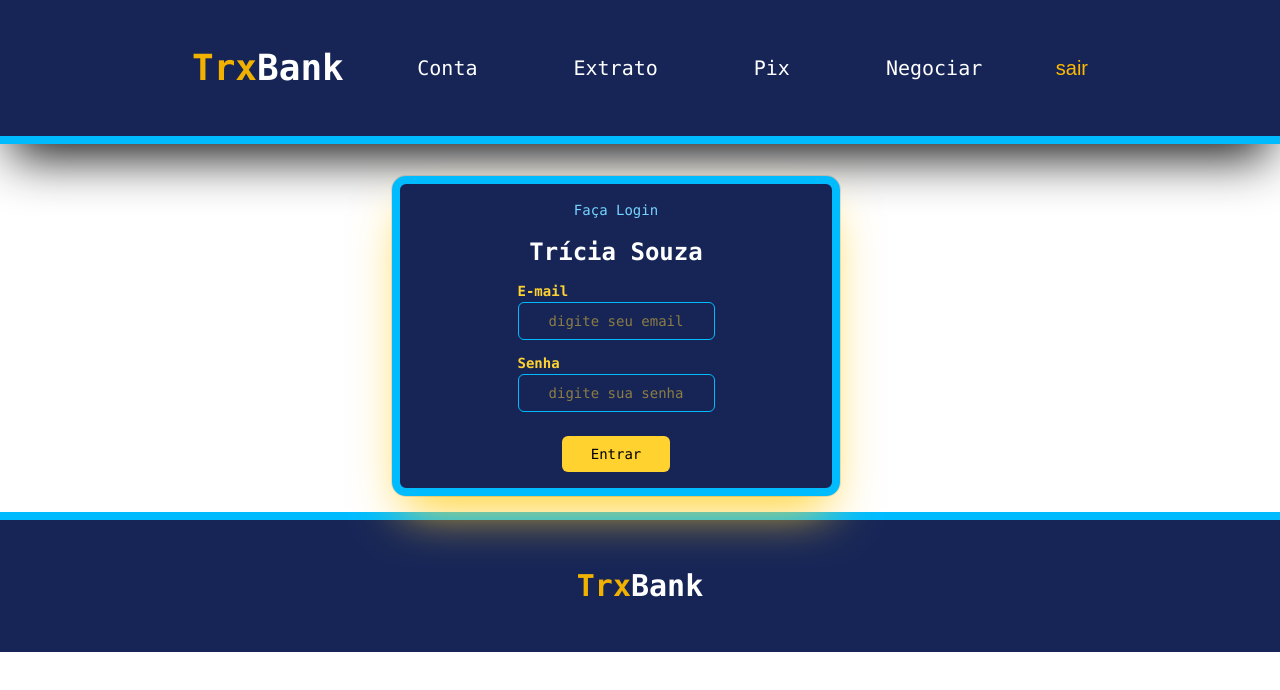
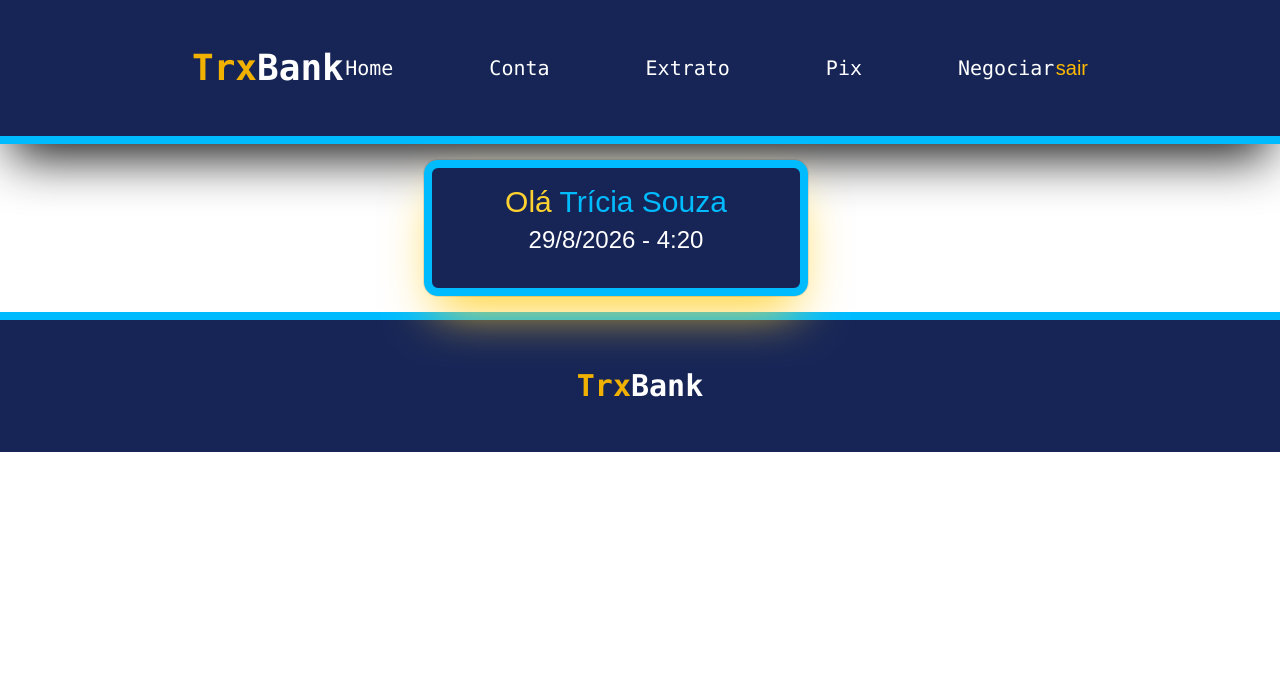
Before and after one commit to tricia-sz/trx-bank_web, a React (Vite) app: page /conta in a window 1280 px wide. Shown: the top 690 px of the page. Built offline with nearby package versions, Linux system fonts and the light colour scheme.

Commit message:
feat:card conta

```diff
--- /dev/null
+++ b/src/components/Container.tsx
@@ -0,0 +1,18 @@
+import type { ReactNode } from "react";
+import { cn } from "../lib/utils";
+
+interface ContainerProps {
+  children: ReactNode;
+  className?: string;
+}
+
+export default function Container({
+  children,
+  className,
+}: ContainerProps) {
+  return (
+    <div className={cn("container flex justify-center mx-auto", className)}>
+      {children}
+    </div>
+  );
+}
--- a/src/components/Layout/Header.tsx
+++ b/src/components/Layout/Header.tsx
@@ -8,6 +8,12 @@ export default function Header() {
             <h1 className="text-yellow-500 text-4xl font-mono  font-extrabold">Trx<span className="text-white">Bank</span></h1>
          </Link>
          <nav className="w-full text-white flex gap-24  font-mono justify-center text-xl">
+          <Link
+           className=""
+            to="/"
+            >
+              Home
+           </Link>
            <Link
            className=""
             to="/conta"
--- /dev/null
+++ b/src/components/ui/spinner.tsx
@@ -0,0 +1,10 @@
+import { cn } from "cn"
+import { Loader2Icon } from "lucide-react"
+
+function Spinner({ className, ...props }: React.ComponentProps<"svg">) {
+  return (
+    <Loader2Icon data-slot="spinner" role="status" aria-label="Loading" className={cn("size-4 animate-spin", className)} {...props} />
+  )
+}
+
+export { Spinner }
--- a/src/pages/Conta.tsx
+++ b/src/pages/Conta.tsx
@@ -1,13 +1,50 @@
-import Login from "./Login";
+import { Card, CardContent, CardDescription, CardHeader, CardTitle } from "@/components/ui/card";
+import { useEffect, useState } from "react";
+import { api } from "@/api/api";
+import { Spinner } from "@/components/ui/spinner";
+import Container from "@/components/Container";
+
+interface IUserData {
+  email: string
+  password: string
+  name: string
+  saldo: number
+}
 
 export default function Conta() {
+    const [userData, setUserData] = useState<null | IUserData>()
 
+    useEffect(() => {
+      const getData = async () => {
+        const data: any | IUserData = await api
 
+        setUserData(data)
+
+      }
+
+      getData()
+    }, [])
+
+    const actualData = new Date()
+
+    console.log(userData);
   return (
-    <>
-      <div className="container flex mx-auto justify-center mt-8">
-         <Login />
-      </div>
-    </>
+     <Container className="mt-4">
+      <Card className="w-sm justify-center items-center bg-blue-950  text-amber-300 shadow-2xl shadow-amber-300  mr-12 border-8 border-sky-400">
+        <CardHeader className="w-full">
+             {userData === undefined || userData === null ?
+          (<Spinner className="flex size-8 items-center justify-center mx-auto" />) :
+          (<>
+            <CardTitle className="text-3xl w-full text-center"> {"Olá "}<span className="text-sky-400">{userData?.name}</span></CardTitle>
+             <CardDescription className="text-2xl text-white text-center">{`${actualData?.getDate()}/${actualData?.getMonth()}/${actualData?.getFullYear()} - ${actualData?.getHours()}:${actualData?.getMinutes()}`}
+             </CardDescription>
+          </>)
+        }
+        </CardHeader>
+        <CardContent>
+        </CardContent>
+      </Card>
+     </Container>
+
   )
 }
--- a/src/pages/Extrato.tsx
+++ b/src/pages/Extrato.tsx
@@ -5,7 +5,7 @@ import { Link } from "react-router-dom"
 const Extrato = () => {
   return (
     <>
-    <SCard className="bg-amber-400 rounded-none items-center">
+    <SCard className="container items-center">
       <h1>Page Extrato</h1>
     </SCard>
      <Button
--- a/src/pages/Negociar.tsx
+++ b/src/pages/Negociar.tsx
@@ -1,3 +1,4 @@
+import Container from "@/components/Container"
 import { Card as SCard} from "@/components/ui/card"
 import { Button } from "@base-ui/react"
 import { Link } from "react-router-dom"
@@ -5,7 +6,8 @@ import { Link } from "react-router-dom"
 const Negociar = () => {
   return (
     <>
-      <SCard className="bg-amber-400 rounded-none items-center">
+     <Container>
+       <SCard className="containerrounded-none items-center">
        <h1>Page Negociar</h1>
 
         </SCard>
@@ -14,6 +16,7 @@ const Negociar = () => {
           >
         <Link to="/">Voltar</Link>
         </Button>
+     </Container>
     </>
   )
 }
--- a/src/pages/Pix.tsx
+++ b/src/pages/Pix.tsx
@@ -5,7 +5,7 @@ import { Link } from "react-router-dom"
 const Pix = () => {
   return (
     <>
-    <SCard className="bg-amber-400 rounded-none items-center">
+    <SCard className="container rounded-none items-center">
      <h1>Page Pix</h1>
 
     </SCard>
```
Lines whose indentation alone changed are shown as unchanged.
